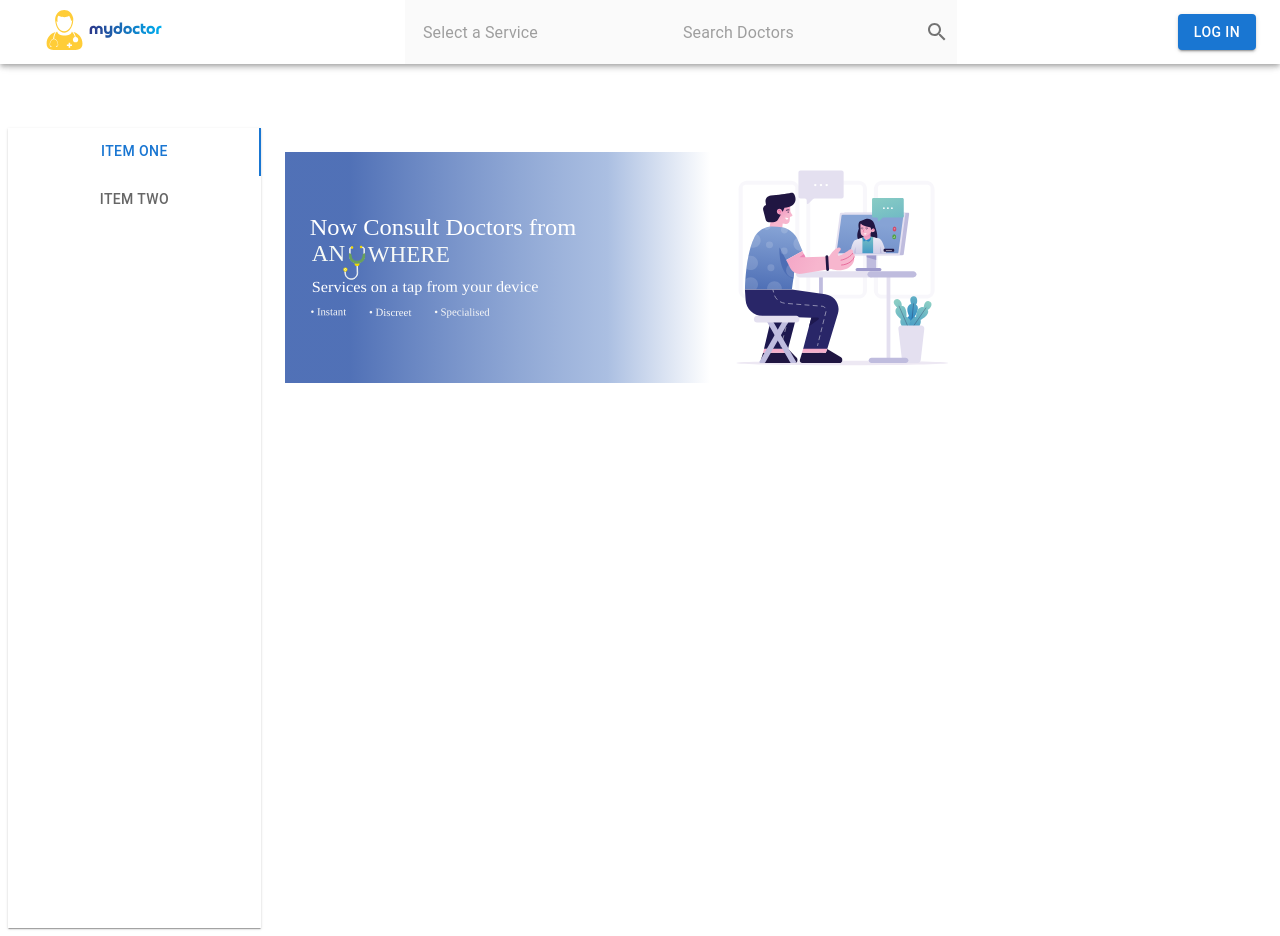
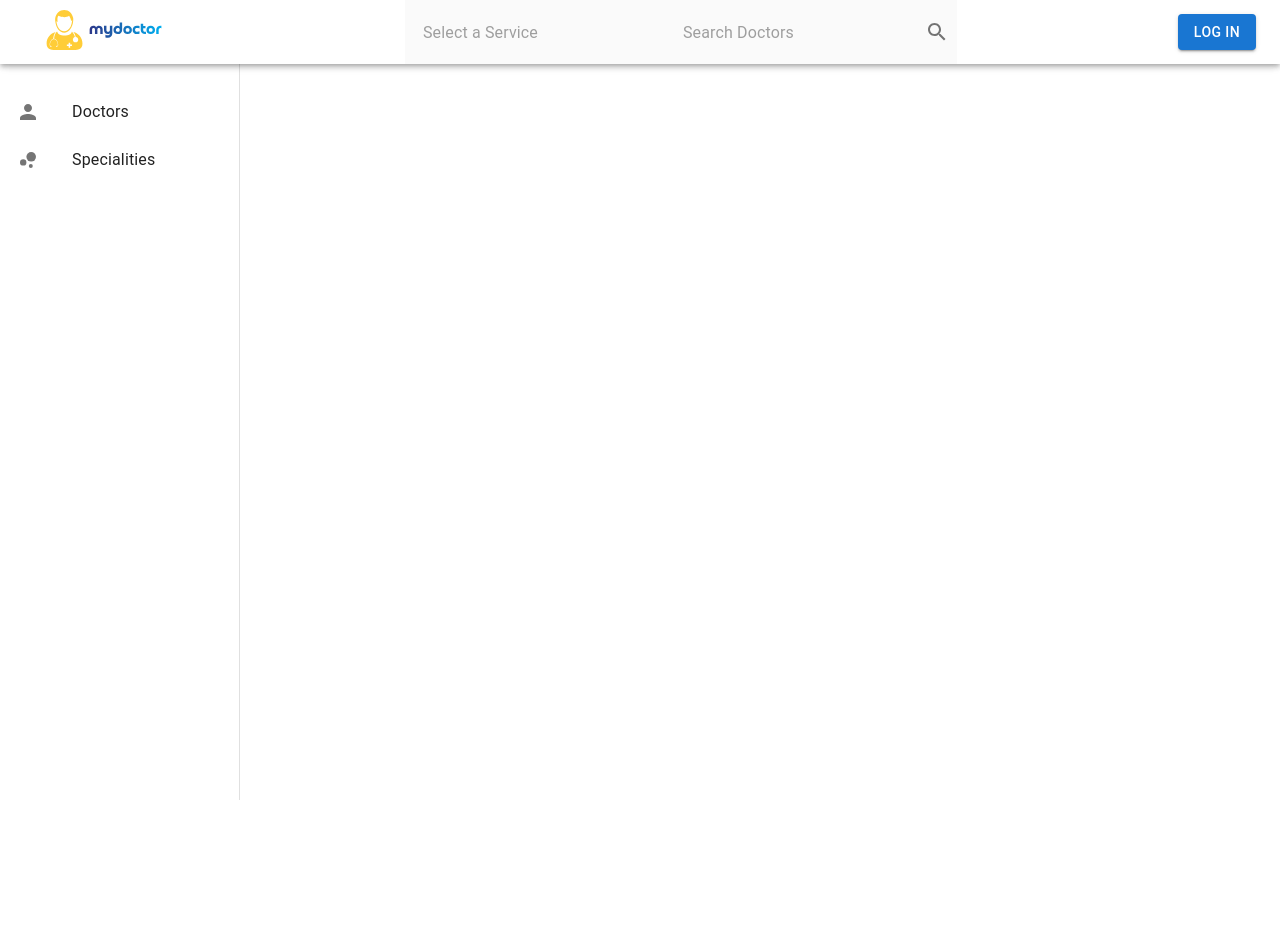
Before and after one commit to Akshat-65/my-doctor-app, a React (Create React App) app: page / in a window 1280 px wide. After the commit the page ends 800 px from the top, so only its background shows below. Built offline with nearby package versions, Linux system fonts and the light colour scheme.

Commit message:
drawer added at home component

```diff
--- a/src/components/Home.js
+++ b/src/components/Home.js
@@ -1,40 +1,120 @@
+// import Box from "@mui/material/Box";
+// import Tab from "@mui/material/Tab";
+// import TabList from "@mui/lab/TabList";
+// import TabContext from "@mui/lab/TabContext";
+// import TabPanel from "@mui/lab/TabPanel";
+// import Divider from "@mui/material/Divider";
+// import { useState } from "react";
+// import Doctors from "./Doctors";
+// const Home = () => {
+//   const [value, setValue] = useState("1");
+
+//   const handleChange = (event, newValue) => {
+//     setValue(newValue);
+//   };
+
+//   return (
+//       <TabContext value={value} >
+//         <Box sx={{  display: "flex", width: "100%" }}>
+//         <Box sx={{ width: "20%", height: "100vh", boxShadow: 1 }}>
+//             <TabList
+//               onChange={handleChange}
+//               aria-label="lab API tabs example"
+//               orientation="vertical"
+//             >
+//               <Tab label="Item One" value="1" />
+//               <Tab label="Item Two" value="2" />
+//             </TabList>
+//         </Box>
+//         <Box sx={{ width: "80%", height: "100vh" }}>
+//           <TabPanel value="1"><Doctors/></TabPanel>
+//           <TabPanel value="2">Item Two</TabPanel>
+//         </Box>
+//         </Box>
+//       </TabContext>
+
+//   );
+// };
+
+// export default Home;
+
+import * as React from "react";
+import PropTypes from "prop-types";
+import AppBar from "@mui/material/AppBar";
 import Box from "@mui/material/Box";
-import Tab from "@mui/material/Tab";
-import TabList from "@mui/lab/TabList";
-import TabContext from "@mui/lab/TabContext";
-import TabPanel from "@mui/lab/TabPanel";
+import CssBaseline from "@mui/material/CssBaseline";
 import Divider from "@mui/material/Divider";
-import { useState } from "react";
-import Doctors from "./Doctors";
-const Home = () => {
-  const [value, setValue] = useState("1");
+import Drawer from "@mui/material/Drawer";
+import IconButton from "@mui/material/IconButton";
+import InboxIcon from "@mui/icons-material/MoveToInbox";
+import List from "@mui/material/List";
+import ListItem from "@mui/material/ListItem";
+import ListItemButton from "@mui/material/ListItemButton";
+import ListItemIcon from "@mui/material/ListItemIcon";
+import ListItemText from "@mui/material/ListItemText";
+import MailIcon from "@mui/icons-material/Mail";
+import MenuIcon from "@mui/icons-material/Menu";
+import Toolbar from "@mui/material/Toolbar";
+import Typography from "@mui/material/Typography";
+import PersonIcon from "@mui/icons-material/Person";
+import BubbleChartIcon from "@mui/icons-material/BubbleChart";
 
-  const handleChange = (event, newValue) => {
-    setValue(newValue);
-  };
+const drawerWidth = 240;
+
+function Home(props) {
+  const drawer = (
+    <div style={{ marginTop: "5rem" }}>
+      <List>
+        {["Doctors", "Specialities"].map((text, index) => (
+          <ListItem key={text} disablePadding>
+            <ListItemButton>
+              <ListItemIcon>
+                {index % 2 === 0 ? <PersonIcon /> : <BubbleChartIcon />}
+              </ListItemIcon>
+              <ListItemText primary={text} />
+            </ListItemButton>
+          </ListItem>
+        ))}
+      </List>
+    </div>
+  );
+
+  const container =
+    window !== undefined ? () => window().document.body : undefined;
 
   return (
+    <Box sx={{ display: "flex" }}>
+      <Box
+        component="nav"
+        sx={{ width: { md: drawerWidth }, flexShrink: { sm: 0 } }}
+        aria-label="mailbox folders"
+      >
+        {/* The implementation can be swapped with js to avoid SEO duplication of links. */}
 
-      <TabContext value={value} >
-        <Box sx={{  display: "flex", width: "100%" }}>
-        <Box sx={{ width: "20%", height: "100vh", boxShadow: 1 }}>
-            <TabList
-              onChange={handleChange}
-              aria-label="lab API tabs example"
-              orientation="vertical"
-            >
-              <Tab label="Item One" value="1" />
-              <Tab label="Item Two" value="2" />
-            </TabList>
-        </Box>
-        <Box sx={{ width: "80%", height: "100vh" }}>
-          <TabPanel value="1"><Doctors/></TabPanel>
-          <TabPanel value="2">Item Two</TabPanel>
-        </Box>
-        </Box>
-      </TabContext>
-
+        <Drawer
+          variant="permanent"
+          sx={{
+            display: { xs: "none", md: "block" },
+            "& .MuiDrawer-paper": {
+              boxSizing: "border-box",
+              width: drawerWidth,
+            },
+          }}
+          open
+        >
+          {drawer}
+        </Drawer>
+      </Box>
+      <Box
+        component="main"
+        sx={{
+          flexGrow: 1,
+          p: 3,
+          width: { sm: `calc(100% - ${drawerWidth}px)` },
+        }}
+      ></Box>
+    </Box>
   );
-};
+}
 
 export default Home;
--- a/src/components/Layout/Header.js
+++ b/src/components/Layout/Header.js
@@ -3,17 +3,14 @@ import AppBar from "@mui/material/AppBar";
 import Box from "@mui/material/Box";
 import Toolbar from "@mui/material/Toolbar";
 import IconButton from "@mui/material/IconButton";
-import Typography from "@mui/material/Typography";
-import Menu from "@mui/material/Menu";
-import MenuIcon from "@mui/icons-material/Menu";
 import Container from "@mui/material/Container";
 import Button from "@mui/material/Button";
-import MenuItem from "@mui/material/MenuItem";
 import TextField from "@mui/material/TextField";
 import Autocomplete from "@mui/material/Autocomplete";
 import logo from "../../assets/myDoctorLogo.svg";
 import SearchIcon from "@mui/icons-material/Search";
 import { Link } from "react-router-dom";
+import Sidebar from "../Sidebar";
 
 const pages = ["Products", "Pricing", "Blog"];
 const settings = ["Profile", "Account", "Dashboard", "Logout"];
@@ -38,14 +35,14 @@ const Header = () => {
   };
 
   return (
-    <AppBar position="fixed" sx={{ backgroundColor: "white" }}>
+    <AppBar position="fixed" sx={{ backgroundColor: "white" ,zIndex:1299}}>
       <Container maxWidth="xl">
         <Toolbar
           disableGutters
           sx={{ display: { xs: "flex" }, justifyContent: "space-between" }}
         >
           <Box sx={{ display: { xs: "flex", md: "none" } }}>
-            <IconButton
+            {/* <IconButton
               size="large"
               aria-label="account of current user"
               aria-controls="menu-appbar"
@@ -54,8 +51,11 @@ const Header = () => {
               color="blue"
             >
               <MenuIcon />
-            </IconButton>
-            <Menu
+            </IconButton> */}
+            <Sidebar />
+
+            {/* remove this */}
+            {/* <Menu
               id="menu-appbar"
               anchorEl={anchorElNav}
               anchorOrigin={{
@@ -78,7 +78,7 @@ const Header = () => {
                   <Typography textAlign="center">{page}</Typography>
                 </MenuItem>
               ))}
-            </Menu>
+            </Menu> */}
           </Box>
 
           <Box sx={{ display: { xs: "none", md: "flex" } }}>
--- /dev/null
+++ b/src/components/Sidebar.js
@@ -0,0 +1,75 @@
+import * as React from "react";
+import Box from "@mui/material/Box";
+import Drawer from "@mui/material/Drawer";
+import Button from "@mui/material/Button";
+import List from "@mui/material/List";
+import ListItem from "@mui/material/ListItem";
+import ListItemButton from "@mui/material/ListItemButton";
+import ListItemIcon from "@mui/material/ListItemIcon";
+import ListItemText from "@mui/material/ListItemText";
+import PersonIcon from "@mui/icons-material/Person";
+import BubbleChartIcon from "@mui/icons-material/BubbleChart";
+import MenuIcon from "@mui/icons-material/Menu";
+import IconButton from "@mui/material/IconButton";
+import CloseIcon from "@mui/icons-material/Close";
+
+export default function Sidebar() {
+  const [state, setState] = React.useState({
+    left: false,
+  });
+
+  const toggleDrawer = (anchor, open) => (event) => {
+    if (
+      event.type === "keydown" &&
+      (event.key === "Tab" || event.key === "Shift")
+    ) {
+      return;
+    }
+
+    setState({ ...state, [anchor]: open });
+  };
+
+  const list = (anchor) => (
+    <Box
+      sx={{ width: 250 }}
+      role="presentation"
+      onClick={toggleDrawer(anchor, false)}
+      onKeyDown={toggleDrawer(anchor, false)}
+    >
+      <List >
+        {["Doctors", "Specialities"].map((text, index) => (
+          <ListItem key={text} disablePadding>
+            <ListItemButton>
+              <ListItemIcon>
+                {index % 2 === 0 ? <PersonIcon /> : <BubbleChartIcon />}
+              </ListItemIcon>
+              <ListItemText primary={text} />
+            </ListItemButton>
+          </ListItem>
+        ))}
+      </List>
+    </Box>
+  );
+
+  return (
+    <div>
+      {
+        <React.Fragment key={"left"}>
+          <Button onClick={toggleDrawer("left", true)} sx={{ color: "black" }}>
+            <MenuIcon />
+          </Button>
+          <Drawer open={state["left"]} onClose={toggleDrawer("left", false)} sx={{zIndex:1400}}>
+            {
+              <Box sx={{display:'flex', justifyContent:'flex-end'}}>
+                <IconButton onClick={toggleDrawer("left", false)}>
+                  <CloseIcon />
+                </IconButton>
+              </Box>
+            }
+            {list("left")}
+          </Drawer>
+        </React.Fragment>
+      }
+    </div>
+  );
+}
--- a/src/index.css
+++ b/src/index.css
@@ -1,5 +1,5 @@
 .space{
-  height: 2rem;
+  height: 4rem;
   margin-top: 2rem;
-  margin-bottom: 4rem;
+  margin-bottom: 3rem;
 }
```
